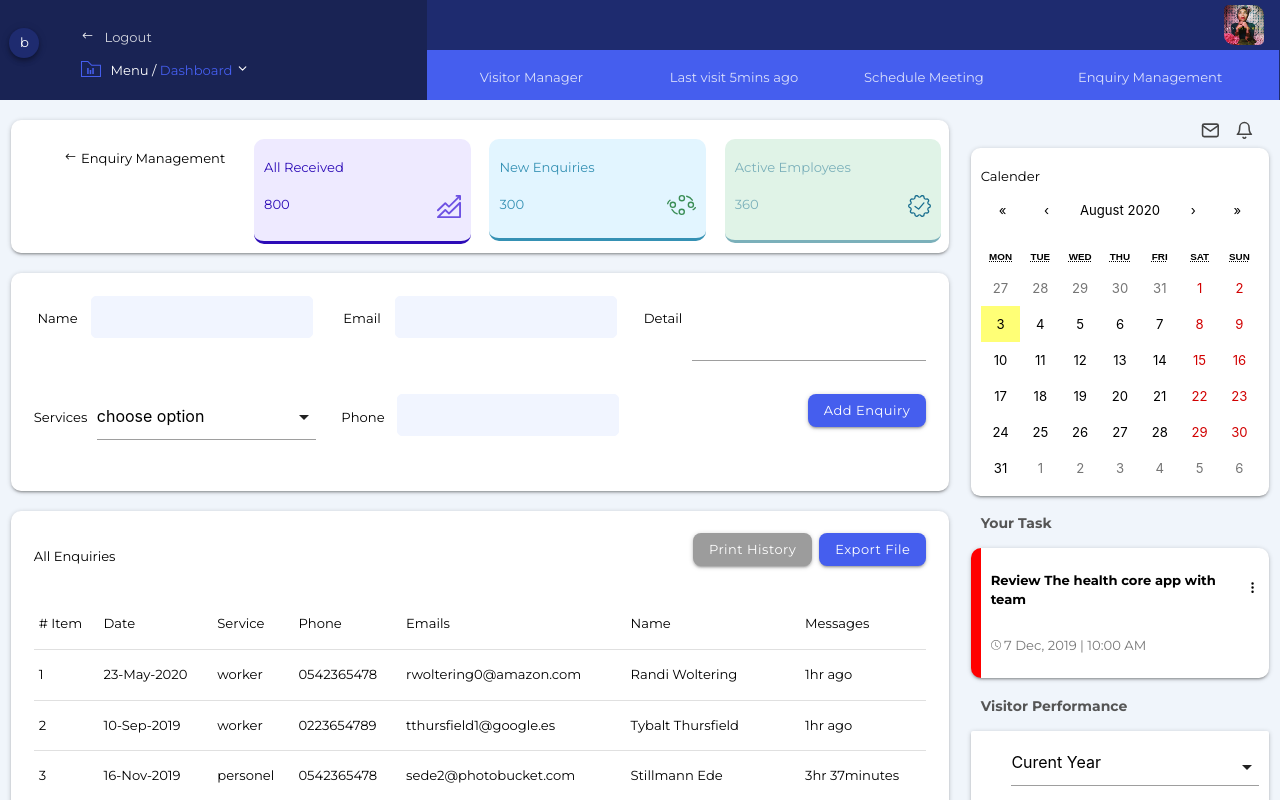
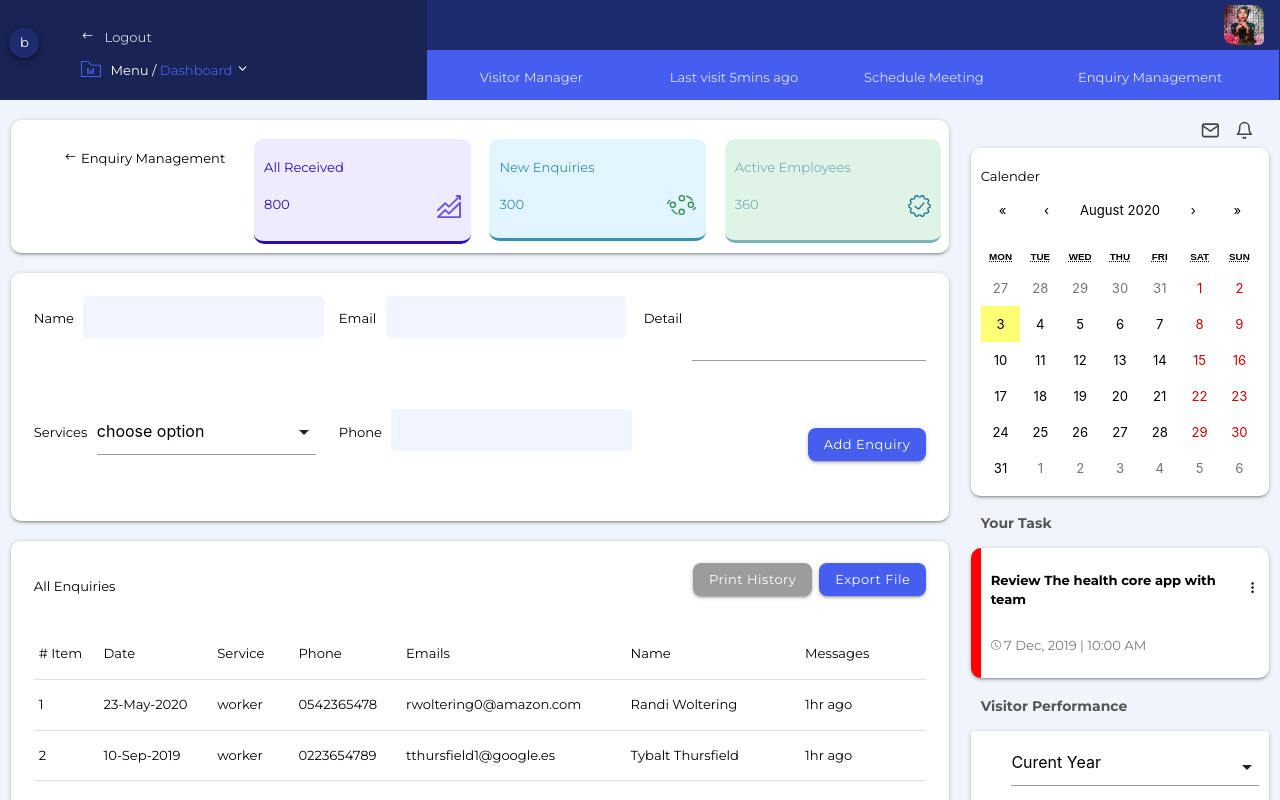
Before and after one commit to danielkpodo/webber-test, a React (Create React App) app: page / in a window 1280 px wide. Shown: the top 800 px of the page. Built offline with nearby package versions, Linux system fonts and the light colour scheme.

Commit message:
fix media for forms

```diff
--- a/src/components/forms/Form.js
+++ b/src/components/forms/Form.js
@@ -9,7 +9,7 @@ const Form = () => {
     <div className="form-section z-depth-1 resizer">
       <form method="post" action="#!">
         <div className="row">
-          <div className="col l4 form">
+          <div className="col l4 m6 s12 form">
             <div className="label">
               <p>Name</p>
             </div>
@@ -23,7 +23,7 @@ const Form = () => {
               />
             </div>
           </div>
-          <div className="col l4 form">
+          <div className="col l4 m6 s12 form">
             <div className="label">
               <p>Email</p>
             </div>
@@ -37,7 +37,7 @@ const Form = () => {
               />
             </div>
           </div>
-          <div className="col l4 form">
+          <div className="col l4 m6 s12 form">
             <div className="label">
               <p>Detail</p>
             </div>
@@ -55,7 +55,7 @@ const Form = () => {
         </div>
 
         <div className="row">
-          <div className="col l4 form">
+          <div className="col l4 m6 s12 form">
             <div className="label">
               <p>Services</p>
             </div>
@@ -71,7 +71,7 @@ const Form = () => {
               </select>
             </div>
           </div>
-          <div className="col l4 form">
+          <div className="col l4 m6 s12 form">
             <div className="label">
               <p>Phone</p>
             </div>
@@ -86,7 +86,7 @@ const Form = () => {
               />
             </div>
           </div>
-          <div className="col l4">
+          <div className="col l4 m6 s12">
             <div className="enquiry-btn">
               <a
                 href="#!"
--- a/src/containers/App.css
+++ b/src/containers/App.css
@@ -172,12 +172,14 @@
   display: flex;
   justify-content: space-evenly;
   color: #000;
+  margin-bottom: 1rem;
 }
 .form-section .form .text-field {
   background: #f1f5ff;
   color: #9c9c9c;
   border: 1px solid #f1f5ff;
   border-radius: 5px;
+  padding: 0 0.625rem;
   max-width: 100%;
 }
 
@@ -194,6 +196,7 @@
   text-transform: capitalize;
   background: #455eee;
   border-radius: 8px;
+  margin-top: 1.25rem;
 }
 
 .enquiry-table {
--- a/src/containers/scss/partials/_forms.scss
+++ b/src/containers/scss/partials/_forms.scss
@@ -7,12 +7,14 @@
     display: flex;
     justify-content: space-evenly;
     color: #000;
+    margin-bottom: 1rem;
 
     .text-field {
       background: #f1f5ff;
       color: #9c9c9c;
       border: 1px solid #f1f5ff;
       border-radius: 5px;
+      padding: 0 0.625rem;
       max-width: 100%;
     }
   }
@@ -32,5 +34,6 @@
     text-transform: capitalize;
     background: #455eee;
     border-radius: 8px;
+    margin-top: 1.25rem;
   }
 }
```
Also changed, not shown: 1 other file (tests, documents, lock files or other folders).
